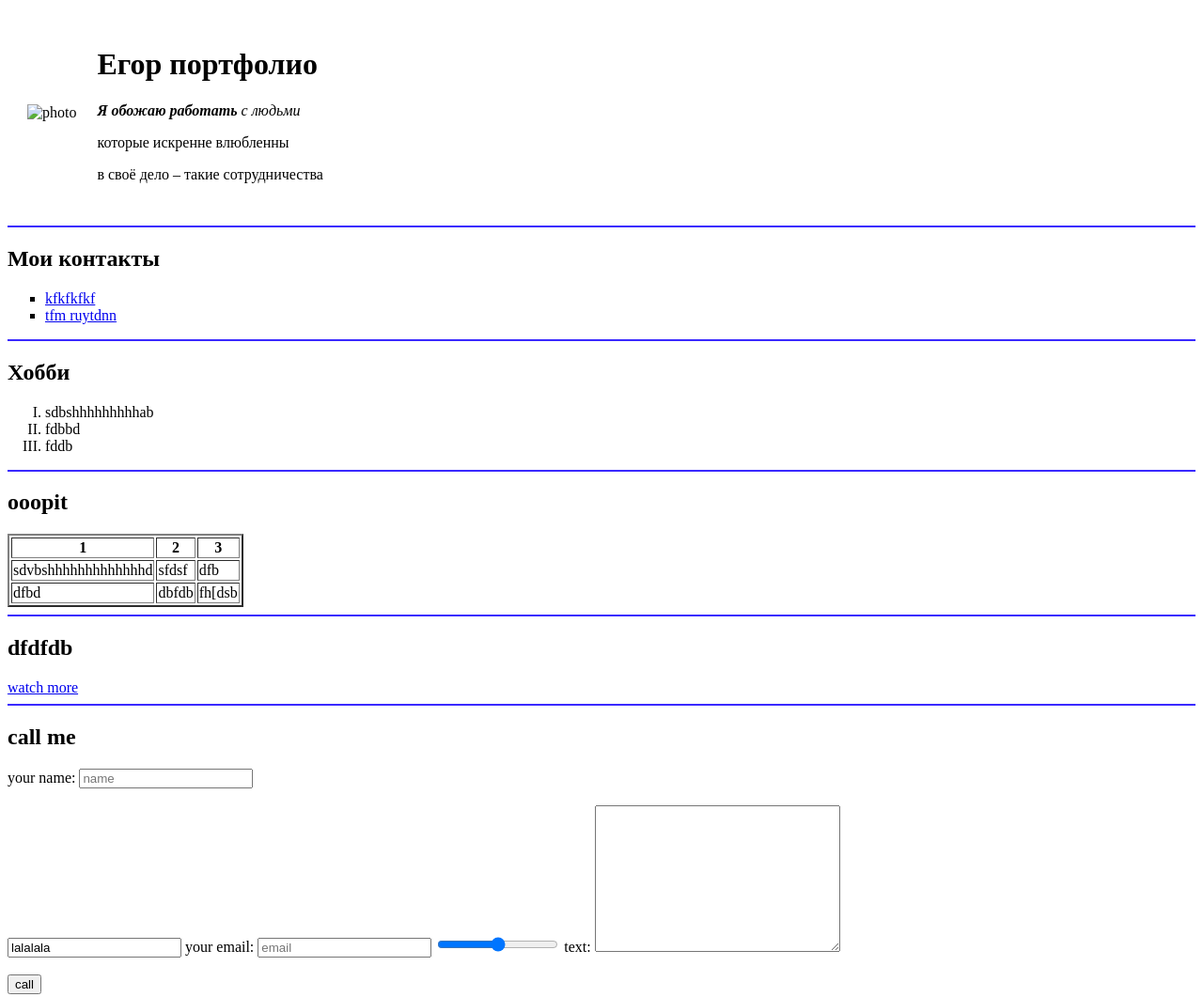
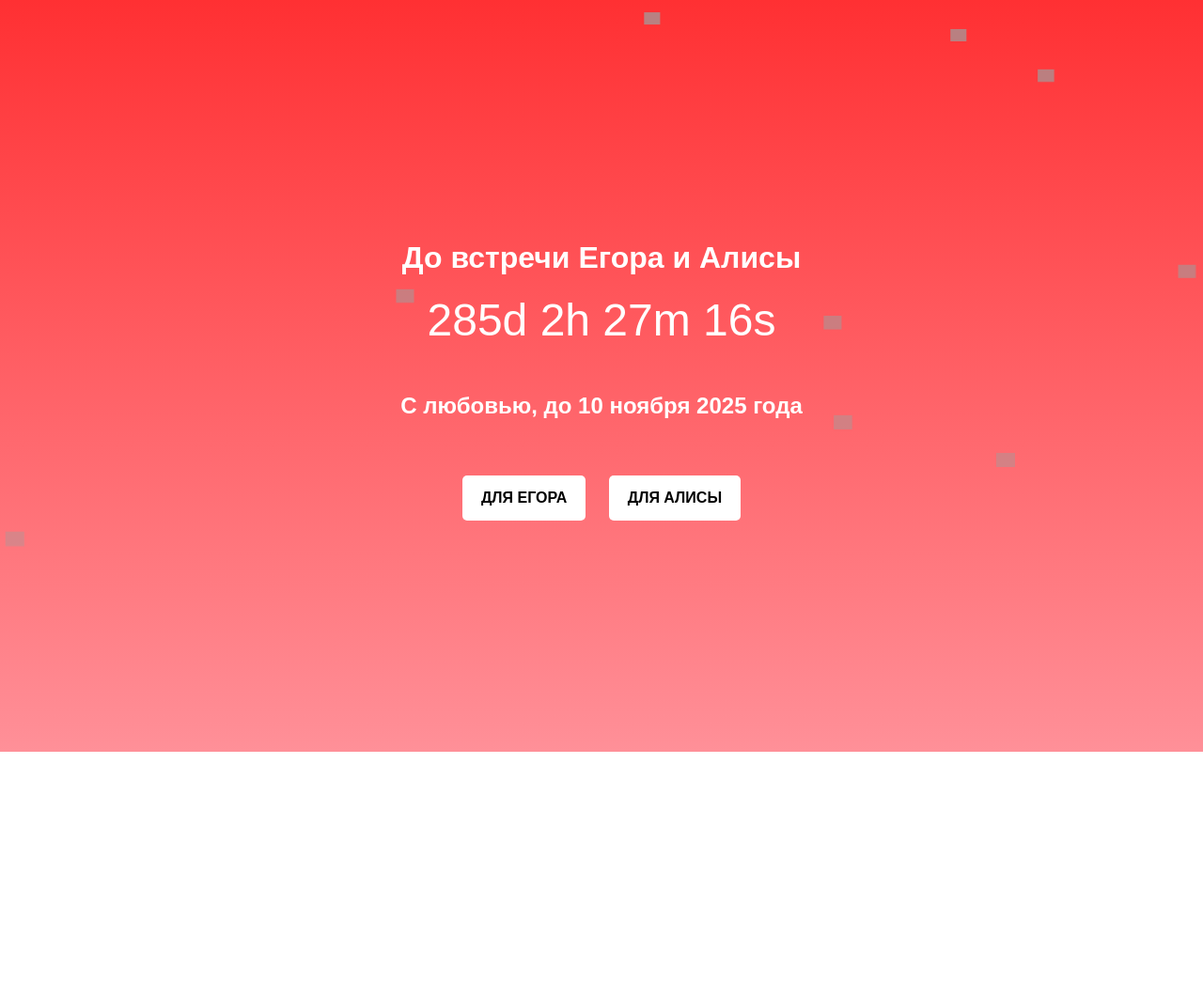
Before and after one commit to ersgbe/CVa, a plain HTML site: page index.html in a window 1280 px wide. Shown: the whole page at 94% size. After the commit the page ends 800 px from the top, so only its background shows below. Drawn offline with Linux system fonts and the light colour scheme; grey boxes are pictures that could not be loaded.

Commit message:
Update index.html

```diff
--- a/index.html
+++ b/index.html
@@ -1,81 +1,170 @@
 <!DOCTYPE html>
-<html>
+<html lang="en">
 <head>
     <meta charset="UTF-8">
-    <title>Egor CV</title>
+    <meta name="viewport" content="width=device-width, initial-scale=1.0">
+    <title>Countdown to November 10, 2025</title>
+    <style>
+        body {
+            margin: 0;
+            font-family: Arial, sans-serif;
+            color: white;
+            text-align: center;
+            overflow: hidden;
+            display: flex;
+            flex-direction: column;
+            justify-content: center;
+            align-items: center;
+            height: 100vh;
+            background: linear-gradient(to bottom, red, pink);
+            background-size: 200% 200%;
+            animation: gradientMove 8s linear infinite;
+        }
+
+        @keyframes gradientMove {
+            0% {
+                background-position: 0% 50%;
+            }
+            50% {
+                background-position: 100% 50%;
+            }
+            100% {
+                background-position: 0% 50%;
+            }
+        }
+
+        /* Falling images */
+        .falling-image {
+            position: absolute;
+            width: 30px;
+            height: 30px;
+            background-image: url('https://cdn.shopify.com/s/files/1/0692/4058/6418/files/2025-01-28_210336.png?v=1738080236');
+            background-size: contain;
+            background-repeat: no-repeat;
+            animation: fall 10s linear infinite;
+            z-index: -1;
+        }
+
+        @keyframes fall {
+            0% {
+                transform: translateY(-100vh) scale(0.5);
+                opacity: 1;
+            }
+            100% {
+                transform: translateY(100vh) scale(0.8);
+                opacity: 0;
+            }
+        }
+
+        /* Timer and text styles */
+        h1 {
+            font-size: 2rem;
+            margin: 20px 0;
+        }
+
+        h2 {
+            font-size: 1.5rem;
+            margin-bottom: 30px;
+        }
+
+        .timer {
+            font-size: 3rem;
+            margin-bottom: 30px;
+            color: #fff;
+        }
+
+        /* Button styles */
+        .buttons {
+            margin-top: 20px;
+        }
+
+        .buttons a {
+            display: inline-block;
+            margin: 10px;
+            padding: 15px 20px;
+            background: white;
+            color: black;
+            text-transform: uppercase;
+            font-weight: bold;
+            border-radius: 5px;
+            text-decoration: none;
+            transition: 0.3s;
+        }
+
+        .buttons a:hover {
+            opacity: 0.5;
+        }
+
+        /* Mobile optimization for iPhone 13 and 15 */
+        @media (max-width: 430px) {
+            h1 {
+                font-size: 1.5rem;
+            }
+
+            h2 {
+                font-size: 1.2rem;
+            }
+
+            .timer {
+                font-size: 2rem;
+            }
+
+            .buttons a {
+                padding: 10px 15px;
+            }
+        }
+    </style>
 </head>
 <body>
-    <table cellspacing="20">
-        <tr>
-            <td>
-                <img src="puk.png" width="200" alt="photo"/>
-            </td>
-            <td>
-                <h1>Егор портфолио</h1>
-    <p><em> <strong>Я обожаю работать</strong> с людьми</em></p>
-    <p> которые искренне влюбленны</p>
-    <p>в своё дело – такие сотрудничества</p>
-            </td>
-        </tr>
-    </table>
-    <hr color=3A29FF size="2" noshade align="left"/>
+    <h1>До встречи Егора и Алисы</h1>
+    <div class="timer" id="countdown">00d 00h 00m 00s</div>
+    <h2>С любовью, до 10 ноября 2025 года</h2>
 
-    <h2>Мои контакты</h2>
-    <ul type="square">
-        <li><a href="https://www.youtube.com/watch?v=dLx9t8XMaF4"target="_blank">kfkfkfkf</a></li>
-        <li><a href="https://www.youtube.com/watch?v=dLx9t8XMaF4" target="_blank">tfm ruytdnn</a></li>
-    </ul>
-    <hr color=3A29FF size="2" noshade align="left"/>
-    <h2>Хобби</h2>
-    <ol type="I">
-        <li>sdbshhhhhhhhhab</li>
-        <li>fdbbd</li>
-        <li>fddb</li>
-    </ol>
-    <hr color=3A29FF size="2" noshade align="left"/>
-    <h2>ooopit</h2>
-    <table border="2">
-        <thead></thead>
-        <tbody></tbody>
-        <tfoot></tfoot>
-        <tr>
-            <th>1</th>
-            <th>2</th>
-            <th>3</th>
-        </tr>
-        <tr>
-            <td>sdvbshhhhhhhhhhhhhd</td>
-            <td>sfdsf</td>
-            <td>dfb</td>
-        </tr>
-        <tr>
-            <td>dfbd</td>
-            <td>dbfdb</td>
-            <td>fh[dsb</td>
-        </tr>
-    </table>
-    <hr color=3A29FF size="2" noshade align="left"/>
-    <h2>dfdfdb</h2>
-    <a href="lalala.html">watch more</a>
-    <hr color=3A29FF size="2" noshade align="left"/>
-    <h2>call me</h2>
-    <form action="/">
-        <label for="name"></label>your name:</label>
-        <input type="text" id="name" placeholder="name">
-        <br>
-        <br>
-        <input type="text" name="text" id="text" value="lalalala">
-        <label for="name"></label>your email:</label>
-        <input type="email" id="email" placeholder="email">
-        <input type="range">
-        <label for="name"></label>text:</label>
-        <textarea name="" id="text" cols="30" rows="10"></textarea>
+    <div class="buttons">
+        <a href="https://t.me/onmyswitch" target="_blank">Для Егора</a>
+        <a href="https://t.me/Doctornefarioo" target="_blank">Для Алисы</a>
+    </div>
 
-        <br>
-        <br>
-        <input type="submit" value="call">
-    </form>
+    <!-- JavaScript for countdown timer and falling images -->
+    <script>
+        // Countdown timer logic
+        const countdownElement = document.getElementById('countdown');
+        const targetDate = new Date('2025-11-10T00:00:00+05:00'); // Yekaterinburg time
 
+        function updateCountdown() {
+            const now = new Date();
+            const diff = targetDate - now;
 
+            if (diff <= 0) {
+                countdownElement.textContent = 'The day has arrived!';
+                return;
+            }
+
+            const days = Math.floor(diff / (1000 * 60 * 60 * 24));
+            const hours = Math.floor((diff % (1000 * 60 * 60 * 24)) / (1000 * 60 * 60));
+            const minutes = Math.floor((diff % (1000 * 60 * 60)) / (1000 * 60));
+            const seconds = Math.floor((diff % (1000 * 60)) / 1000);
+
+            countdownElement.textContent = `${days}d ${hours}h ${minutes}m ${seconds}s`;
+        }
+
+        setInterval(updateCountdown, 1000);
+
+        // Falling images animation
+        const body = document.body;
+        const createFallingImage = () => {
+            const img = document.createElement('div');
+            img.classList.add('falling-image');
+            img.style.left = Math.random() * 100 + 'vw';
+            img.style.animationDuration = Math.random() * 3 + 7 + 's';
+            body.appendChild(img);
+
+            setTimeout(() => {
+                img.remove();
+            }, 10000);
+        };
+
+        setInterval(createFallingImage, 300);
+    </script>
 </body>
 </html>
```
